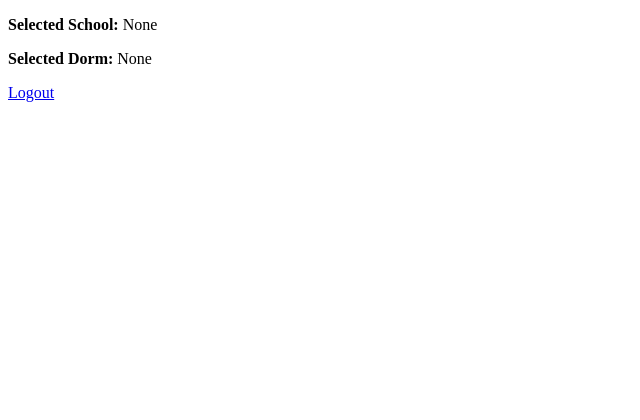
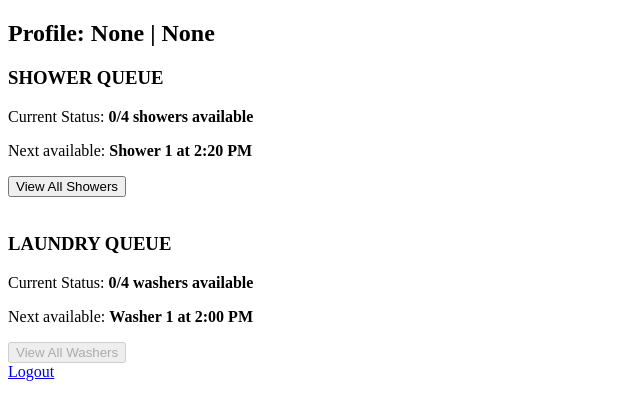
Before and after one commit to JxrleyE/SEO1, a Flask app: page /dashboard in a window 1280 px wide. Shown: the top 420 px of the page, without its empty margins (0-640 px from the left). Run offline with Flask 3, Linux system fonts and the light colour scheme; a user stored in the database is signed in.

Commit message:
Show two queue options

```diff
--- a/app/templates/dashboard.html
+++ b/app/templates/dashboard.html
@@ -6,10 +6,27 @@
     <title>Dashboard</title>
 </head>
 <body>
+
     <div>
-        <p><strong>Selected School:</strong> {{ current_user.school }}</p>
-        <p><strong>Selected Dorm:</strong> {{ current_user.dorm }}</p>
+        <h2> Profile: {{ current_user.school }} | {{ current_user.dorm }}</h2>
     </div>
+
+    <div>
+        <h3> SHOWER QUEUE</h3>
+        <p>Current Status: <strong>0/4 showers available</strong></p>
+        <p>Next available: <strong>Shower 1 at 2:20 PM</strong></p>
+        <button>View All Showers</button>
+    </div>
+
+    <br>
+
+    <div>
+        <h3> LAUNDRY QUEUE</h3>
+        <p>Current Status: <strong>0/4 washers available</strong></p>
+        <p>Next available: <strong>Washer 1 at 2:00 PM</strong></p>
+        <button disabled>View All Washers </button>
+    </div>
+
     <a href="{{ url_for('home.logout') }}">Logout</a><br>
 </body>
 </html>
```
